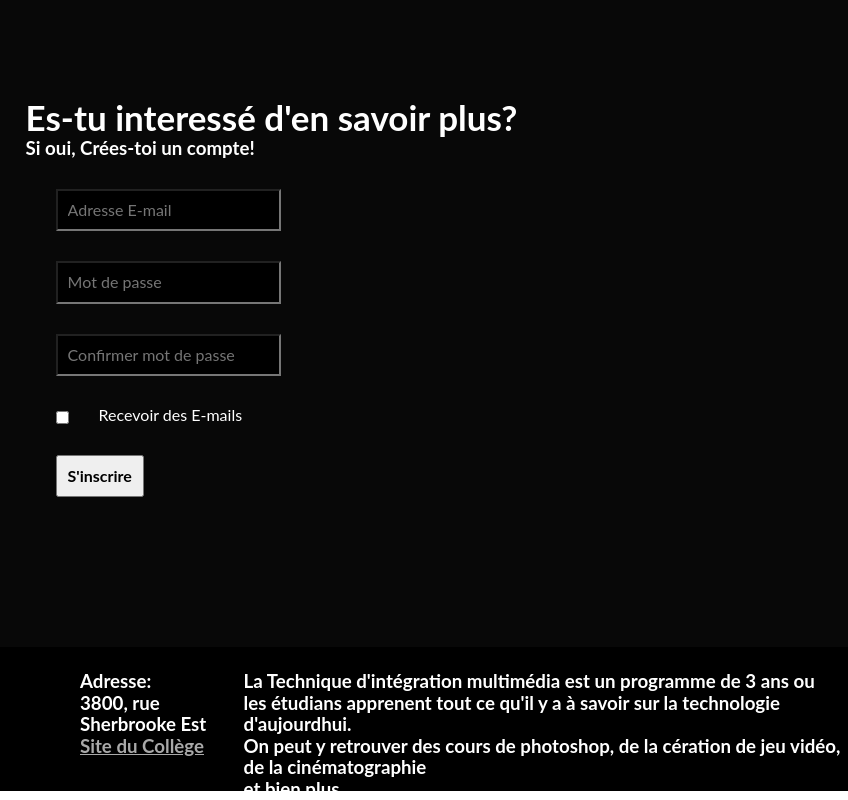
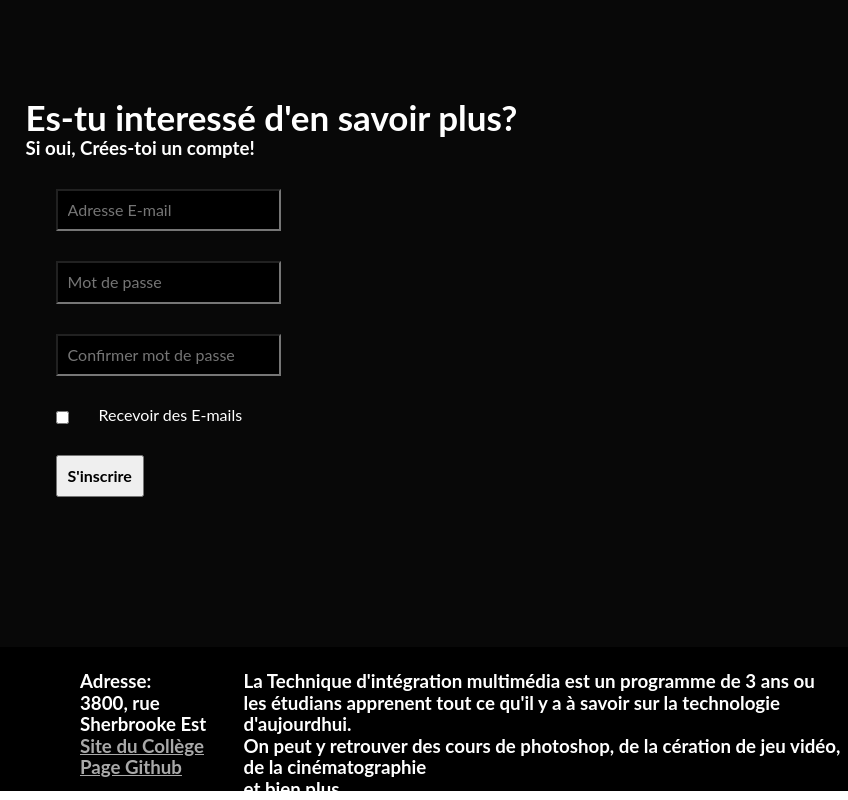
Before and after one commit to VrekML/Arik_ML_TP2, a plain HTML site: page index.html in a window 1280 px wide. Shown: the part 4232-5032 px from the top of the page, 0-848 px from the left. Drawn offline with Linux system fonts and the light colour scheme; a web font is replaced by a local one.

Commit message:
Add files via upload

```diff
--- a/index.html
+++ b/index.html
@@ -24,7 +24,7 @@
 
     <section id="accueil">
        <h3>TP2 <br> Arik Malenfant-Lacombe - Une présentation de moi-même <br> Par: Arik Malenfant-Lacombe</h3>
-       <h2> <a href=""> Page Github</a></h2>
+       <h2> <a href="https://vrekml.github.io/Arik_ML_TP2/"> Page Github</a></h2>
        <h3>582-1W1 Mise en page Web <br> Technique d'intégration multimédia <br> Automne 2023 <br> Collège de Maisonneuve </h3>
     </section>
 
@@ -179,6 +179,7 @@
     <footer>
         <div>
             <h3>Adresse: <br> 3800, rue Sherbrooke Est <br> <a href="https://www.cmaisonneuve.qc.ca/">Site du Collège</a></h3>
+            <h3><a href="https://vrekml.github.io/Arik_ML_TP2/">Page Github</a></h3>
         </div>
         <div>
             <h3>La Technique d'intégration multimédia est un programme de 3 ans ou <br> les étudians apprenent tout ce qu'il y a à savoir sur la technologie d'aujourdhui. <br> On peut y retrouver des cours de photoshop, de la cération de jeu vidéo, de la cinématographie <br> et bien plus.</h3>
```
